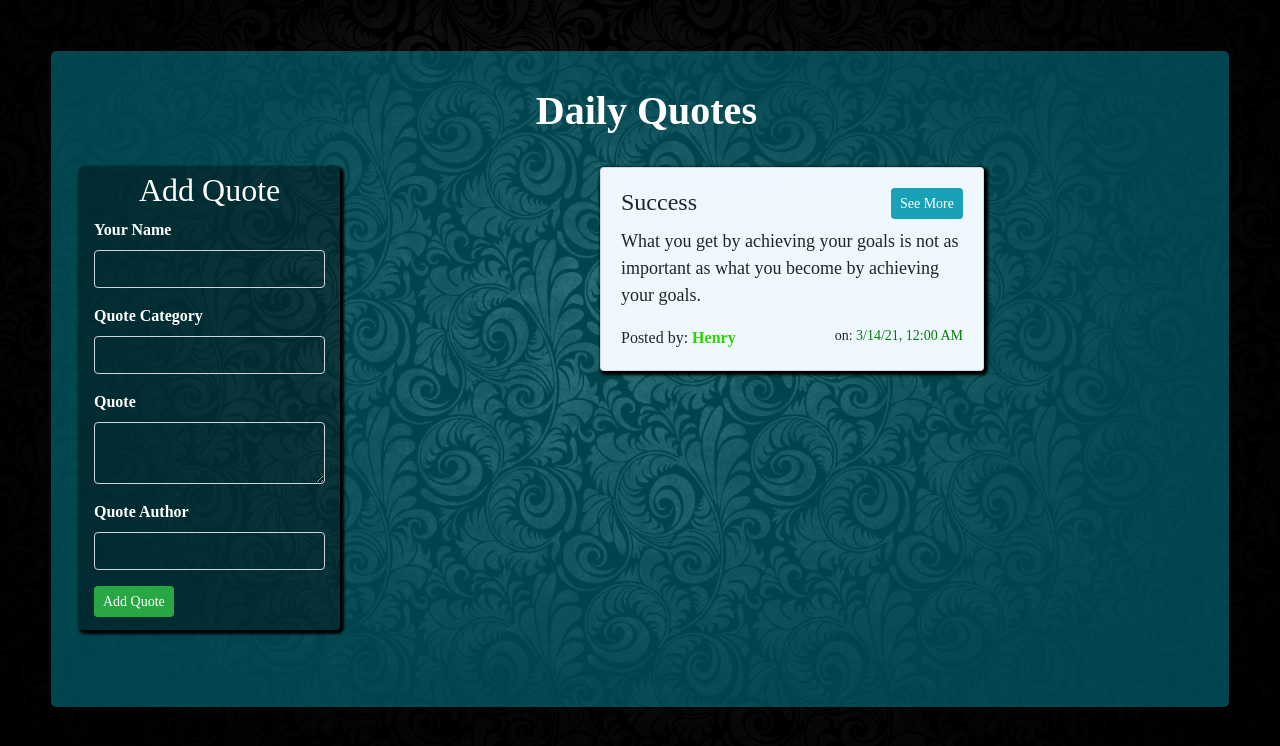
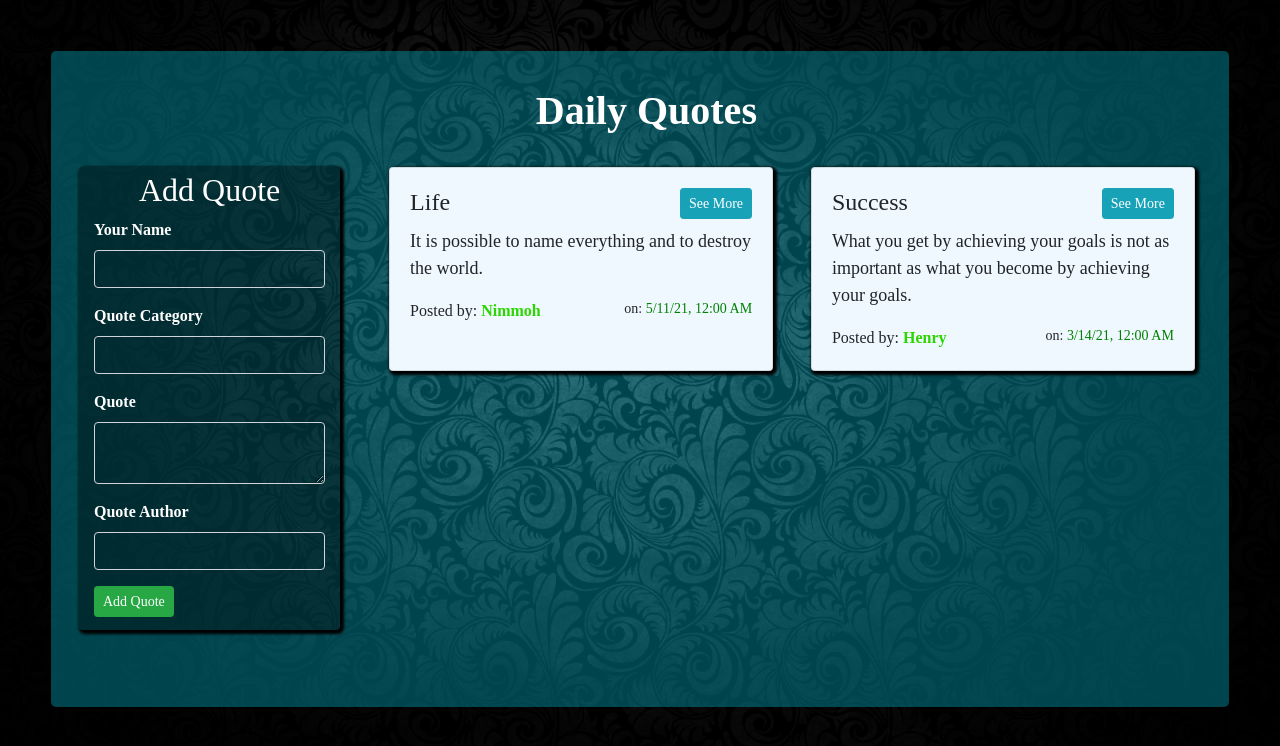
Before and after one commit to TechVictorKE/quotes.io, an Angular app: page / in a window 1280 px wide. Shown: the top 746 px of the page. Built offline with nearby package versions, Linux system fonts and the light colour scheme; a web font is replaced by a local one; what @sweetalert2/ngx-sweetalert2 would draw is missing.

Commit message:
Added new quote #2

```diff
--- a/src/app/quotes/quotes.component.ts
+++ b/src/app/quotes/quotes.component.ts
@@ -10,6 +10,7 @@ export class QuotesComponent implements OnInit {
   title = 'Daily Quotes';
   quotes:Quote[] = [
     new Quote (1,'Henry','Success','What you get by achieving your goals is not as important as what you become by achieving your goals.','Zig Zigler', new Date(2021,2,14),0,0),
+    new Quote (2,'Nimmoh','Life','It is possible to name everything and to destroy the world.','Kathy Acker',new Date(2021,4,11),0,0),
 
   ];
   get sortQuotes() {
```
